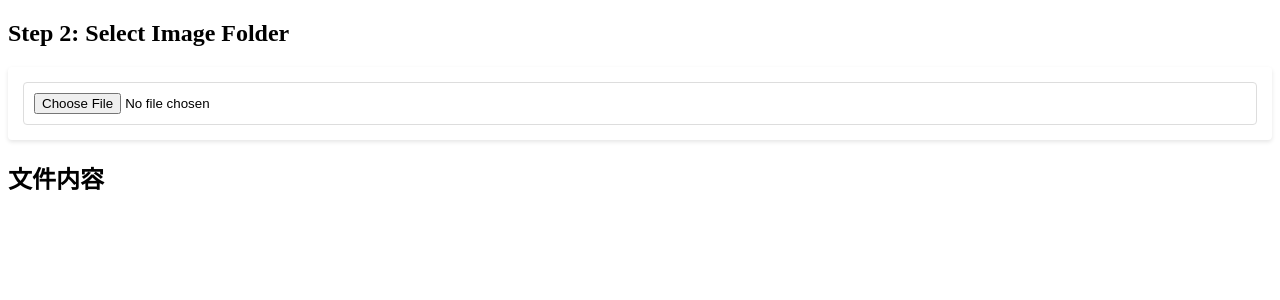
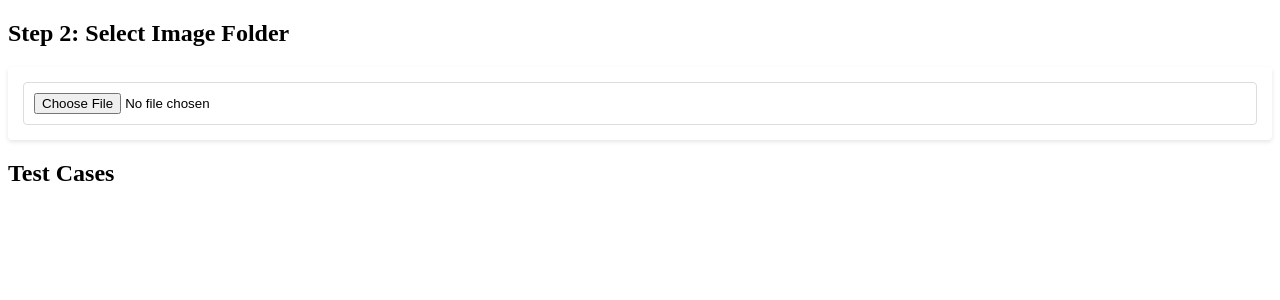
Before and after one commit to alvinMA16/CPUrunner, a Flask app: page /process in a window 1280 px wide. Shown: the top 300 px of the page. Run offline with Flask 3, Linux system fonts and the light colour scheme.

Commit message:
UI improvements

```diff
--- a/templates/process.html
+++ b/templates/process.html
@@ -95,8 +95,8 @@
                     <div class="folder-select-zone">
                         <input type="file" id="folder-input" webkitdirectory directory>
                         <div id="folder-info" class="file-info" style="display: none;">
-                            <p>文件夹名：<span id="folder-path"></span></p>
-                            <p>文件数量：<span id="file-count"></span></p>
+                            <p>Folder Name：<span id="folder-path"></span></p>
+                            <p>File Count：<span id="file-count"></span></p>
                         </div>
                         <div id="folder-actions" class="file-actions" style="display: none;">
                             <button id="folder-confirm-btn">确认</button>
@@ -106,7 +106,7 @@
                 </div>
             </div>
 
-    <h2>文件内容</h2>
+    <h2>Test Cases</h2>
     <table class="excel-table">
         <thead>
             <tr>
@@ -152,6 +152,9 @@
 
         // 添加确认按钮事件处理
         document.getElementById('folder-confirm-btn').addEventListener('click', function() {
+            // Hide the step container
+            document.querySelector('.step-container').style.display = 'none';
+
             const files = Array.from(document.getElementById('folder-input').files);
             const screenshotCells = document.querySelectorAll('td:nth-child(5)');
 
```
